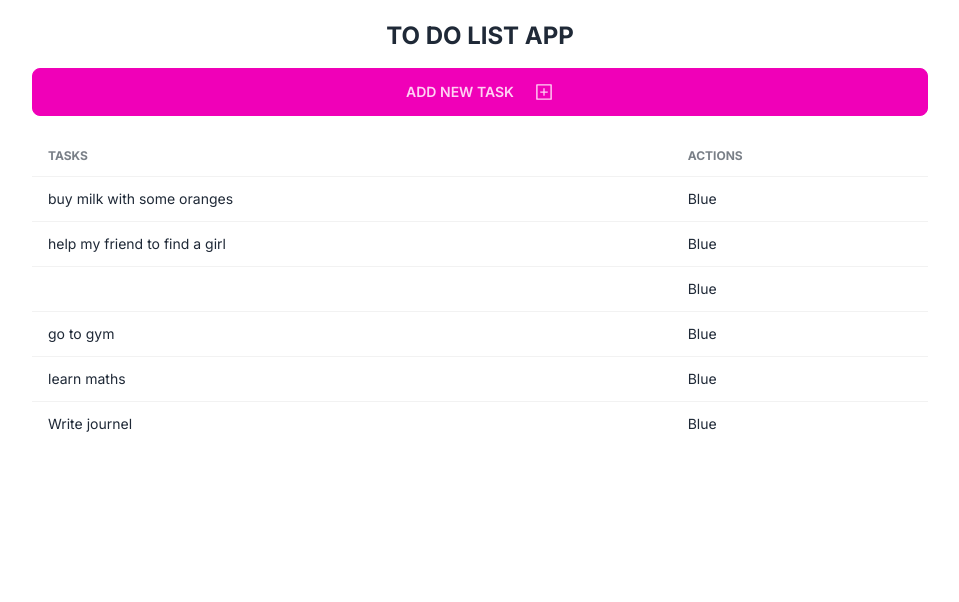
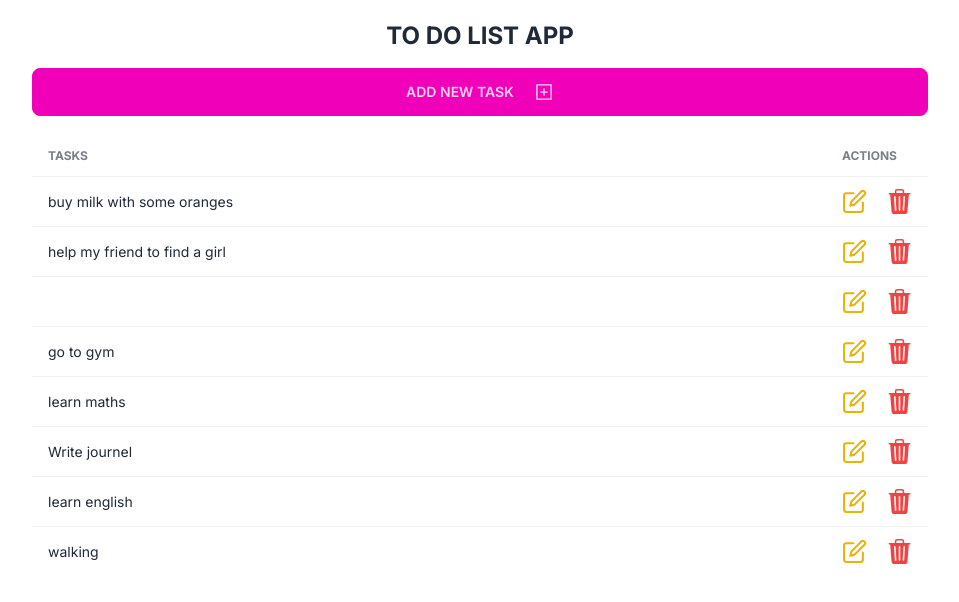
Before and after one commit to okaydivyansh/to-do-app, a Next.js app: page / in a window 1280 px wide. Shown: the top 602 px of the page, without its empty margins (160-1119 px from the left). Built offline with nearby package versions, Linux system fonts and the light colour scheme; data requests are answered from the project's data file.

Commit message:
third-last-commit

```diff
--- a/app/components/AddTask.tsx
+++ b/app/components/AddTask.tsx
@@ -5,6 +5,7 @@ import Modal from "./Modal";
 import { useState, FormEventHandler } from "react";
 import { addTodo } from "@/api";
 import { useRouter } from "next/navigation";
+import {v4 as uuidv4} from 'uuid';
 
 const AddTask = () => {
   const router=useRouter();
@@ -13,7 +14,7 @@ const AddTask = () => {
   const handleSubmitNewTodo: FormEventHandler <HTMLFormElement>= async (e) =>{
   e.preventDefault();
   await addTodo({
-    id:"7",
+    id:uuidv4(),
     text: newTaskValue
   });
   //console.log(newTaskValue);
--- a/app/components/Task.tsx
+++ b/app/components/Task.tsx
@@ -1,4 +1,6 @@
 import { ITask } from "@/types/tasks"
+import {FiEdit} from "react-icons/fi"
+import {BsTrash3Fill} from "react-icons/bs"
 interface TaskProps {
     task: ITask
 }
@@ -7,9 +9,12 @@ interface TaskProps {
 const Task: React.FC<TaskProps>=({task}) => {
   return (
     (
-        <tr key={task.id}>
-          <td>{task.text}</td>
-          <td>Blue</td>
+        <tr key={task.id} >
+          <td className="w-full">{task.text}</td>
+          <td className="flex gap-5">
+             <FiEdit className="text-yellow-500" size={25}/>
+             <BsTrash3Fill className="text-red-500" size={25}/>
+          </td>
         </tr>
         )
   )
--- a/data/todos.json
+++ b/data/todos.json
@@ -23,6 +23,14 @@
     {
       "id": "6",
       "text": "Write journel"
+    },
+    {
+      "id": "0cefad2e-5997-470b-9aaa-f59f2f7db85b",
+      "text": "learn english"
+    },
+    {
+      "id": "50de3c40-012f-4404-819a-53ad0fd90224",
+      "text": "walking"
     }
   ]
 }
--- a/package.json
+++ b/package.json
@@ -7,7 +7,7 @@
     "build": "next build",
     "start": "next start",
     "lint": "next lint",
-    "json-server":"json-server --watch data/todos.json --port 3001"
+    "json-server": "json-server --watch data/todos.json --port 3001"
   },
   "dependencies": {
     "@types/node": "20.5.9",
@@ -19,9 +19,11 @@
     "react": "18.2.0",
     "react-dom": "18.2.0",
     "react-icons": "^4.11.0",
-    "typescript": "5.2.2"
+    "typescript": "5.2.2",
+    "uuid": "^9.0.0"
   },
   "devDependencies": {
+    "@types/uuid": "^9.0.3",
     "autoprefixer": "^10.4.15",
     "daisyui": "^3.7.3",
     "postcss": "^8.4.29",
```
Also changed, not shown: 1 other file (tests, documents, lock files or other folders).
